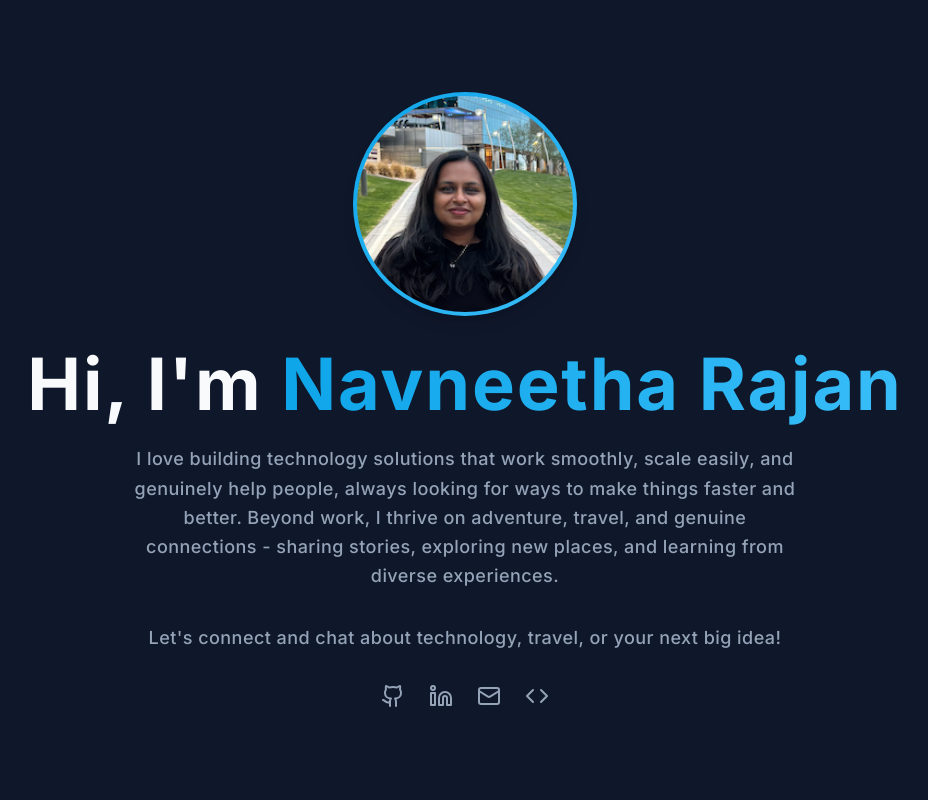
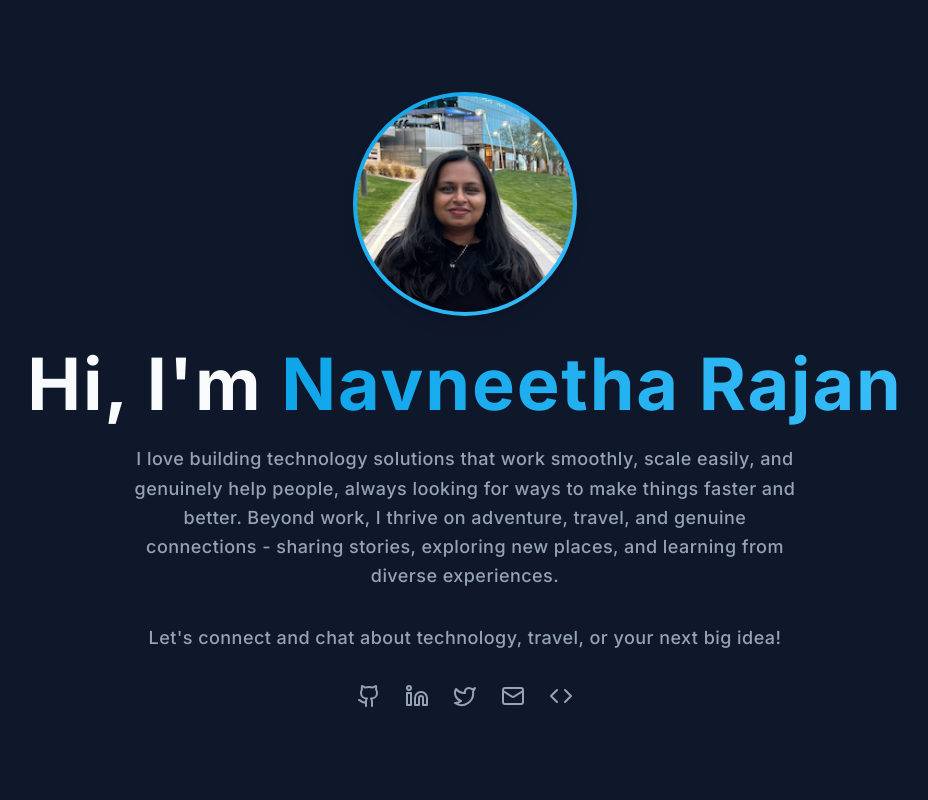
Before and after one commit to navneetha-rajan/navneetha-rajan.github.io, a Next.js app: page / in a window 1280 px wide. Shown: the top 800 px of the page, without its empty margins (175-1103 px from the left). Built offline with nearby package versions, Linux system fonts and the light colour scheme.

Commit message:
Twitter social link

```diff
--- a/app/page.tsx
+++ b/app/page.tsx
@@ -1,7 +1,7 @@
 'use client'
 
 import { motion, AnimatePresence } from 'framer-motion'
-import { Github, Linkedin, Mail, ExternalLink, ChevronLeft, ChevronRight, Code } from 'lucide-react'
+import { Github, Linkedin, Mail, ExternalLink, ChevronLeft, ChevronRight, Code, Twitter } from 'lucide-react'
 import { useState } from 'react'
 import Link from 'next/link'
 import { isFeatureEnabled } from './config/features'
@@ -41,6 +41,7 @@ export default function Home() {
   const socialLinks = [
     { icon: Github, href: "https://github.com/navneetha-rajan", label: "GitHub" },
     { icon: Linkedin, href: "https://www.linkedin.com/in/navneetha-rajan", label: "LinkedIn" },
+    { icon: Twitter, href: "https://x.com/navneetha_rajan", label: "Twitter" },
     { icon: Mail, href: "mailto:connectwithnavneetha08@gmail.com", label: "Email" },
     { icon: Code, href: "https://leetcode.com/u/navneetha_rajan", label: "LeetCode" }
   ]
```
